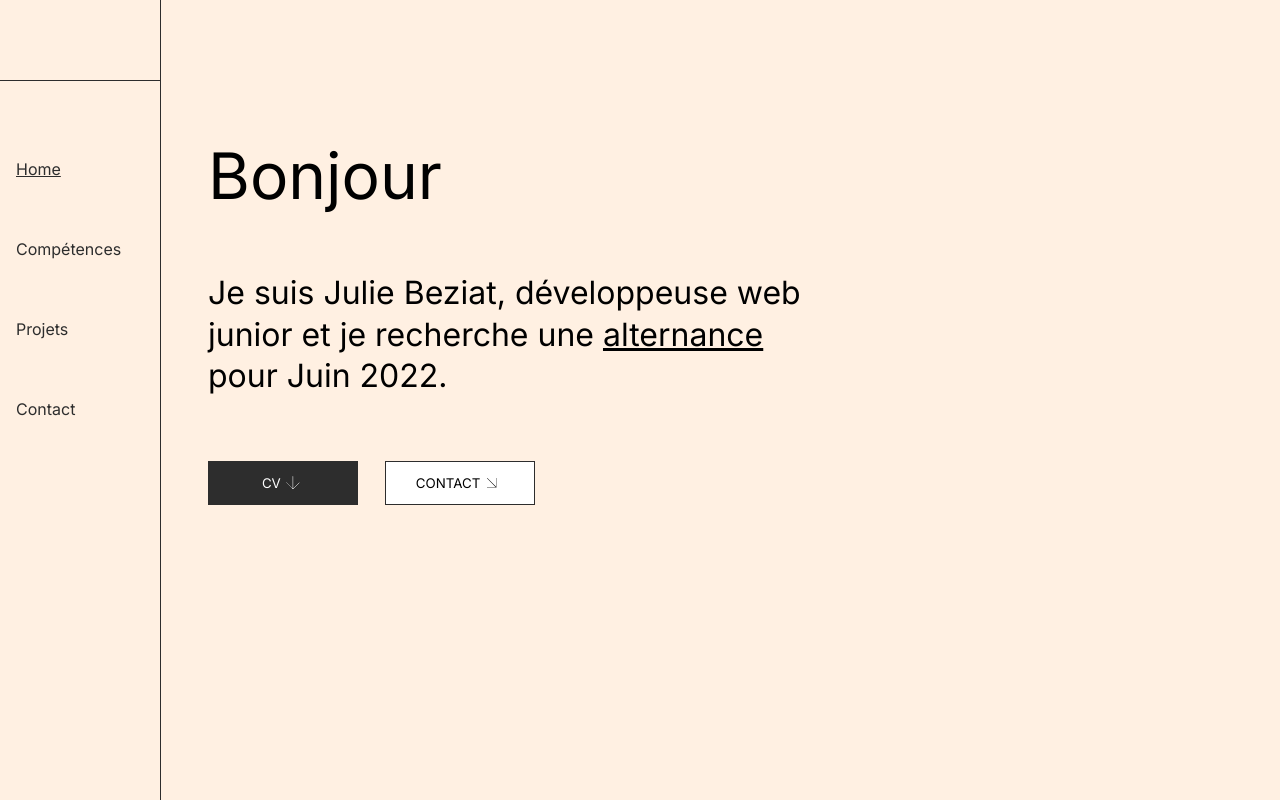
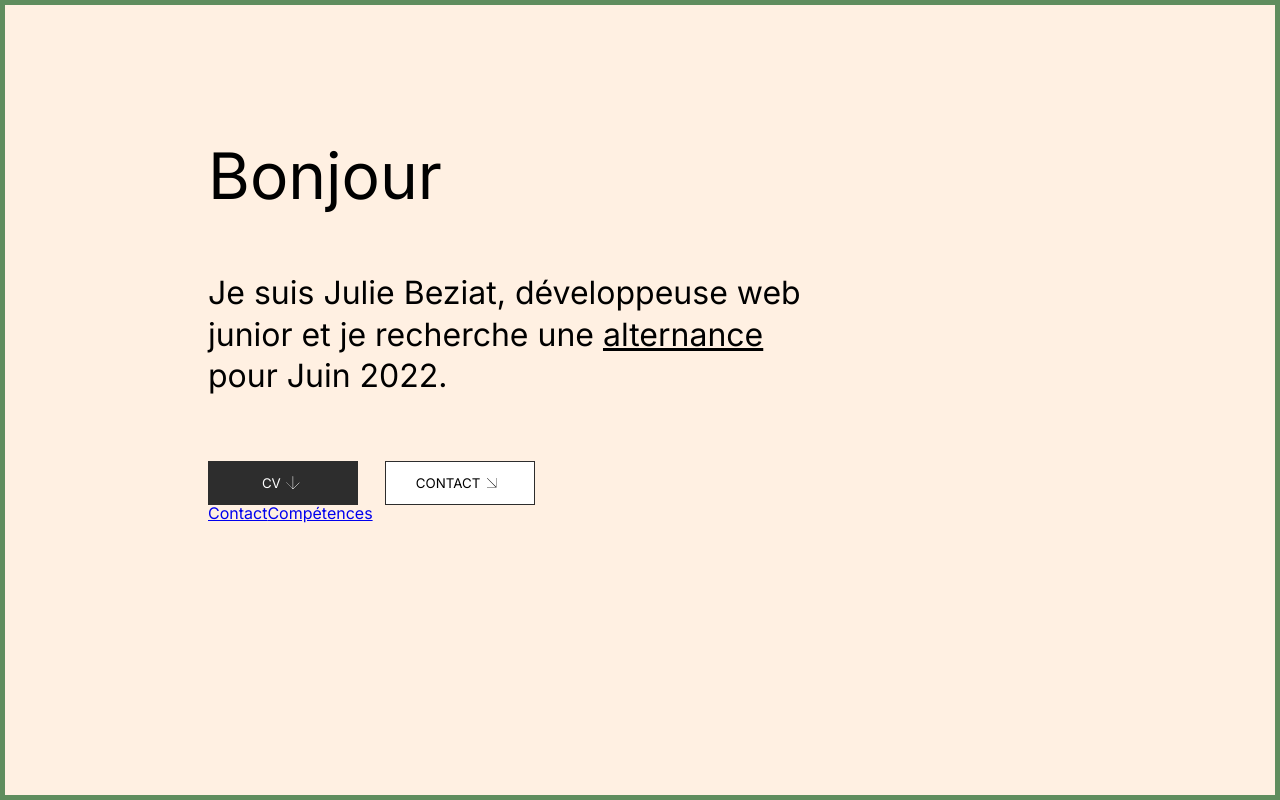
Before and after one commit to juliebeziat/portfolio, a React (Create React App) app: page / in a window 1280 px wide. Built offline with nearby package versions, Linux system fonts and the light colour scheme.

Commit message:
[Build] change organisation for the desktop menu

```diff
--- a/src/components/Contact/index.js
+++ b/src/components/Contact/index.js
@@ -1,8 +1,12 @@
+import DesktopMenu from '../Menu/DesktopMenu';
 import './contact.scss';
 
 const Contact = () => {
     return (
-        <div>Contact</div>
+        <div>
+            Contact
+            <DesktopMenu />
+        </div>
     );
 };
 
--- a/src/components/Home/home.scss
+++ b/src/components/Home/home.scss
@@ -34,7 +34,7 @@
             text-transform: uppercase;
             border: 1px solid vars.$darkColor;
             cursor: pointer;
-            width: 100px;
+            width: 120px;
             @media screen and (min-width: 1024px) {
                 width: 150px;
             }
@@ -52,7 +52,7 @@
                 filter: invert(100%);
             }
             &:hover {
-                background-color: vars.$lightColor;
+                background-color: vars.$infoColor;
                 color: vars.$darkColor;
                 transition: 0.3s;
                 img {
@@ -70,7 +70,7 @@
                 padding: 0 .5em;
             }
             &:hover {
-                background-color: vars.$darkColor;
+                background-color: vars.$infoColor;
                 color: vars.$lightColor;
                 transition: 0.3s;
                 img {
--- a/src/components/Home/index.js
+++ b/src/components/Home/index.js
@@ -1,6 +1,7 @@
 // == Import style
 import './home.scss';
 import Arrow from '../../assets/icons/arrow.svg';
+import DesktopMenu from '../Menu/DesktopMenu';
 
 const Home = () => {
   return (
@@ -17,6 +18,7 @@ const Home = () => {
           <img src={Arrow} alt="" />
         </button>
       </div>
+      <DesktopMenu />
     </div>
   );
 };
--- a/src/components/Menu/DesktopMenu.js
+++ b/src/components/Menu/DesktopMenu.js
@@ -6,14 +6,63 @@ import { NavLink } from 'react-router-dom';
 
 const DesktopMenu = () => {
 
+  // Function to change name and link of buttons on different pages of the app
+  const buttonsName = () => {
+    switch (window.location.pathname) {
+      case '/':
+        return [
+          {
+            name: 'Contact',
+            link: '/contact'
+          },
+          {
+            name: 'Compétences',
+            link: '/competences'
+          }
+        ];
+      case '/competences':
+        return [
+          {
+            name: 'Accueil',
+            link: '/'
+          },
+          {
+            name: 'Projets',
+            link: '/projets'
+          },
+        ];
+      case '/projets':
+        return [
+          {
+            name: 'Compétences',
+            link: '/competences'
+          },
+          {
+            name: 'Contact',
+            link: '/contact'
+          },
+        ];
+      case '/contact':
+        return [
+          {
+            name: 'Projets',
+            link: '/projets'
+          },
+          {
+            name: 'Accueil',
+            link: '/'
+          },
+        ];
+      default: return '/';
+    };
+  };
+
   return (
     <div>
-      <div className='menu'>
-        <nav className='menu-navbar'>
-          <NavLink to='/' className='menu-navbar-nav'>Home</NavLink>
-          <NavLink to='/competences' className='menu-navbar-nav'>Compétences</NavLink>
-          <NavLink to='/projets' className='menu-navbar-nav'>Projets</NavLink>
-          <NavLink to='/contact' className='menu-navbar-nav'>Contact</NavLink>
+      <div className='menu-buttons'>
+        <nav className='menu-buttons-navbar'>
+          <NavLink to={buttonsName()[0].link} className='menu-buttons-navbar-nav'>{buttonsName()[0].name}</NavLink>
+          <NavLink to={buttonsName()[1].link} className='menu-buttons-navbar-nav'>{buttonsName()[1].name}</NavLink>
         </nav>
       </div>
     </div>
--- a/src/components/Menu/index.js
+++ b/src/components/Menu/index.js
@@ -6,7 +6,7 @@ import { useEffect, useState } from 'react';
 
 // == Import components
 import MobileMenu from './MobileMenu';
-import DesktopMenu from './DesktopMenu';
+// import DesktopMenu from './DesktopMenu';
 
 const Menu = () => {
   // Declare a state variable to fetch window width
@@ -21,7 +21,7 @@ const Menu = () => {
   return (
     <div>
       {/* If width < 1024, then show MobileMenu (burger), if no, show DesktopMenu */}
-      {width < breakpoint ? <MobileMenu /> : <DesktopMenu />}
+      {width < breakpoint && <MobileMenu />}
     </div>
   );
 };
--- a/src/components/Projects/index.js
+++ b/src/components/Projects/index.js
@@ -1,8 +1,12 @@
+import DesktopMenu from '../Menu/DesktopMenu';
 import './projects.scss';
 
 const Projects = () => {
     return (
-        <div>Projets</div>
+        <div>
+            Projets
+            <DesktopMenu />
+        </div>
     );
 };
 
--- a/src/components/Skills/index.js
+++ b/src/components/Skills/index.js
@@ -1,5 +1,6 @@
 import './skills.scss';
 import dataSkills from '../../functions/icons';
+import DesktopMenu from '../Menu/DesktopMenu';
 
 const Skills = () => {
   return (
@@ -13,6 +14,7 @@ const Skills = () => {
             </li>
         ))}
       </ul>
+      <DesktopMenu />
     </div>
   );
 };
--- a/src/components/Skills/skills.scss
+++ b/src/components/Skills/skills.scss
@@ -34,7 +34,7 @@
 
         &:hover {
           transition: .2s;
-          filter: invert(11%) sepia(100%) saturate(6676%) hue-rotate(252deg) brightness(79%) contrast(138%);
+          filter: invert(53%) sepia(7%) saturate(2160%) hue-rotate(70deg) brightness(93%) contrast(80%);
         }
       }
     }
--- a/src/style/_vars.scss
+++ b/src/style/_vars.scss
@@ -1,3 +1,4 @@
 $backgroundColor: #FFF0E2;
 $darkColor: #2D2D2D;
 $lightColor: #ffff;
+$infoColor: #5F8D5E;
--- a/src/style/index.scss
+++ b/src/style/index.scss
@@ -5,6 +5,12 @@ body {
   font-family: 'Inter', sans-serif;
   background-color: vars.$backgroundColor;
   position: relative;
+  ::selection {
+    background-color: vars.$infoColor;
+  }
+  height: 100vh;
+  outline: 5px solid vars.$infoColor;
+  outline-offset: -5px;
 }
 
 code {
```
